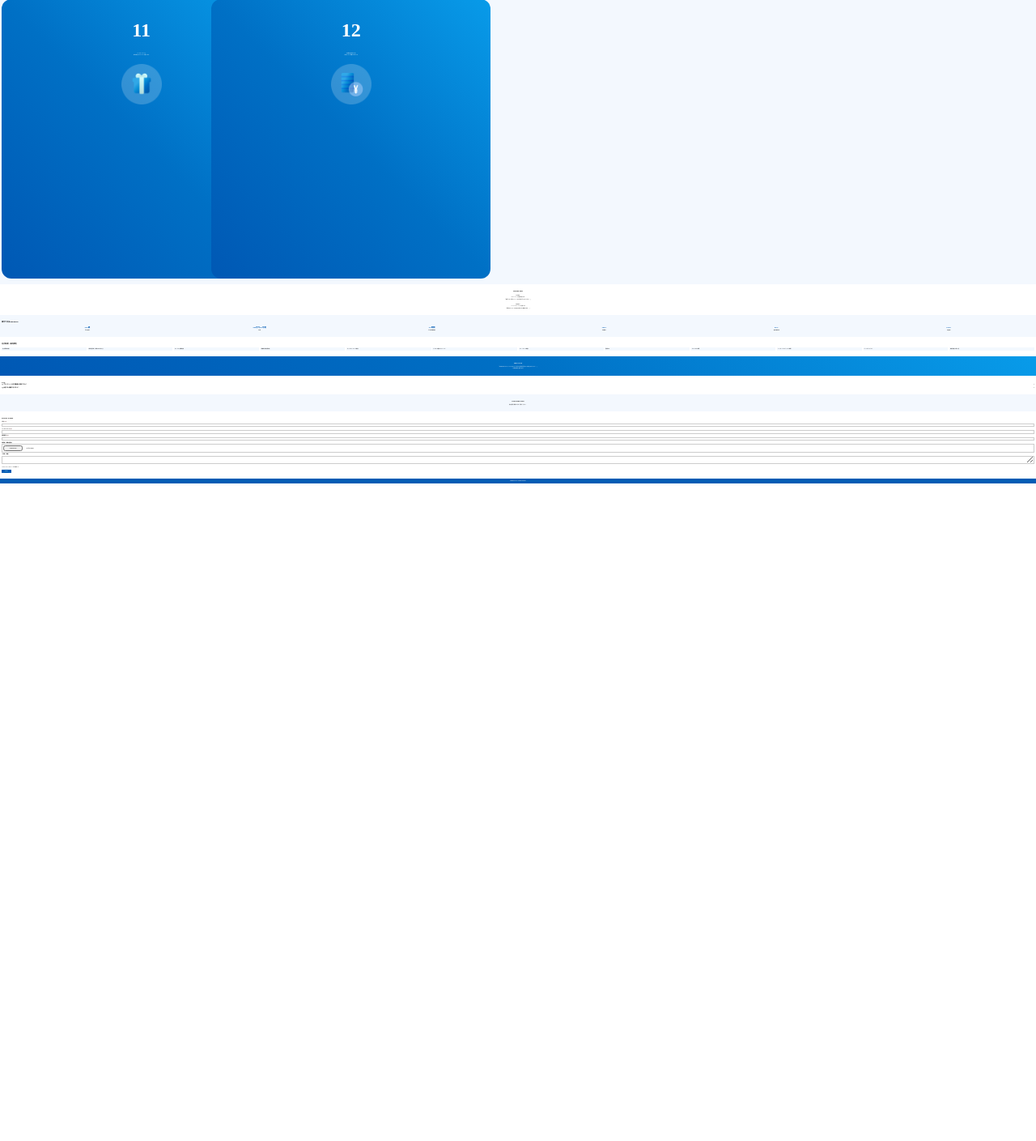
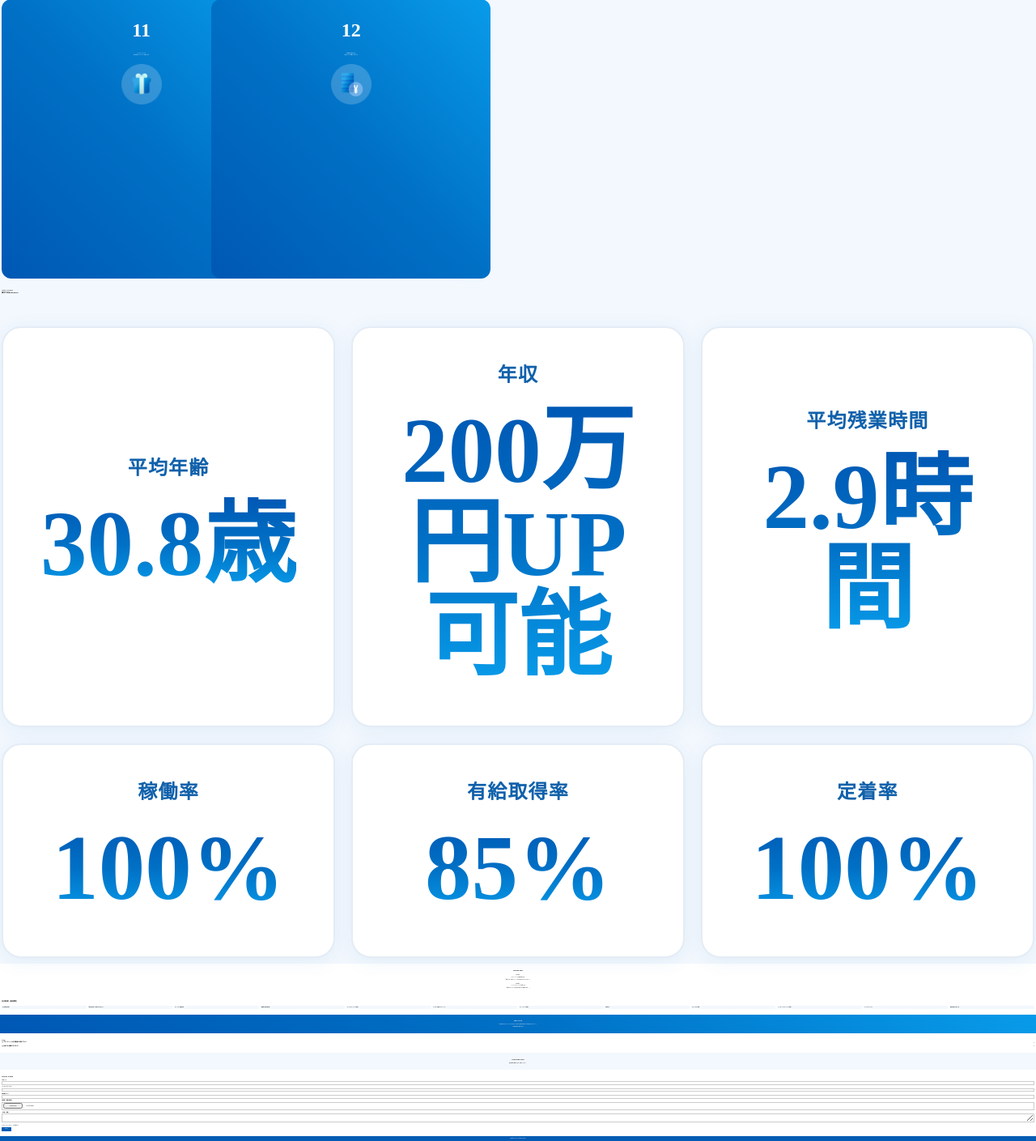
Before and after one commit to ryu-hp/lm_feedge, a PHP site: page / in a window 1280 px wide; the page is wider, and only the part inside the window is pictured. Shown: the part 3743-5152 px from the top of that part at 81% size. Before the commit the page ends 4340 px from the top of that part, so only its background shows below. Run offline with PHP 8.4, Linux system fonts and the light colour scheme.

Commit message:
Refactor code structure for improved readability and maintainability

```diff
--- a/css/style.css
+++ b/css/style.css
@@ -389,24 +389,69 @@ select::-ms-expand {
   background-color: #F3F8FE;
 }
 
-.numbers {
+.numbers__grid {
   display: grid;
-  grid-template-columns: repeat(auto-fit, minmax(7.5rem, 1fr));
-  gap: 1.25rem;
+  grid-template-columns: repeat(3, 1fr);
+  gap: 20px;
+  margin-top: 40px;
   text-align: center;
-  margin-top: 2.5rem;
+}
+@media (max-width: 768px) {
+  .numbers__grid {
+    grid-template-columns: repeat(2, 1fr);
+  }
+}
+@media (max-width: 480px) {
+  .numbers__grid {
+    grid-template-columns: 1fr;
+  }
 }
 
-.numbers__value {
-  font-size: clamp(1.5rem, 1.5rem + 0.0043113772 * (100vw - 375px), 1.725rem);
+.numbers__item {
+  background: #fff;
+  border-radius: 24px;
+  padding: 40px 20px;
+  display: -webkit-box;
+  display: -ms-flexbox;
+  display: flex;
+  -webkit-box-orient: vertical;
+  -webkit-box-direction: normal;
+      -ms-flex-direction: column;
+          flex-direction: column;
+  -webkit-box-align: center;
+      -ms-flex-align: center;
+          align-items: center;
+  -webkit-box-pack: center;
+      -ms-flex-pack: center;
+          justify-content: center;
+  -webkit-box-shadow: 0 4px 24px rgba(16, 97, 171, 0.08);
+          box-shadow: 0 4px 24px rgba(16, 97, 171, 0.08);
+  border: 2px solid #e4ecf5;
+}
+.numbers__item .numbers__label {
+  font-size: 24px;
+  font-weight: bold;
+  color: #1061AB;
+  margin-bottom: 18px;
+  letter-spacing: 0.05em;
+}
+.numbers__item .numbers__value {
+  font-size: 115px;
+  font-weight: bold;
+  line-height: 1;
+  background: -webkit-gradient(linear, left top, left bottom, from(#0058B4), color-stop(50%, #0070C5), to(#089BE9));
+  background: linear-gradient(180deg, #0058B4 0%, #0070C5 50%, #089BE9 100%);
+  -webkit-background-clip: text;
+  -webkit-text-fill-color: transparent;
+  background-clip: text;
+  text-fill-color: transparent;
+  margin-bottom: 12px;
+}
+.numbers__item .numbers__desc {
+  font-size: 32px;
+  color: #1061AB;
   font-weight: 700;
-  color: #025CB4;
-}
-
-.numbers__label {
-  display: block;
-  margin-top: 0.25rem;
-  font-size: clamp(0.875rem, 0.875rem + 0.0025149701 * (100vw - 375px), 1.00625rem);
+  margin-top: 0;
 }
 
 .section--culture {
--- a/index.html
+++ b/index.html
@@ -238,6 +238,42 @@
             </div>
           </div>
         </div>
+      </div>
+    </div>
+  </section>
+
+  <section class="section section--numbers" id="numbers">
+    <div class="section__inner container">
+      <div class="section__title-group">
+        <p class="section__title-sub">company by the numbers</p>
+        <h2 class="section__title">数字で見るFREEDGE</h2>
+      </div>
+      <div class="numbers__grid">
+        <div class="numbers__item">
+          <p class="numbers__label">平均年齢</p>
+          <p class="numbers__value"><span>30.8</span>歳</p>
+        </div>
+        <div class="numbers__item">
+          <p class="numbers__label">年収</p>
+          <p class="numbers__value"><span>200</span>万円UP可能</p>
+        </div>
+        <div class="numbers__item">
+          <p class="numbers__label">平均残業時間</p>
+          <p class="numbers__value"><span>2.9</span>時間</p>
+        </div>
+        <div class="numbers__item">
+          <p class="numbers__label">稼働率</p>
+          <p class="numbers__value"><span>100</span>%</p>
+        </div>
+        <div class="numbers__item">
+          <p class="numbers__label">有給取得率</p>
+          <p class="numbers__value"><span>85</span>%</p>
+        </div>
+        <div class="numbers__item">
+          <p class="numbers__label">定着率</p>
+          <p class="numbers__value"><span>100</span>%</p>
+        </div>
+      </div>
     </div>
   </section>
 
@@ -253,20 +289,6 @@
         <p class="interview__name">K.Kさん</p>
         <p class="interview__experience">インフラエンジニア経験 7年</p>
         <p class="interview__comment">「案件もキャリアも自分で選べる実感がある。」</p>
-      </div>
-    </div>
-  </section>
-
-  <section class="section section--numbers" id="numbers">
-    <div class="section__inner container">
-      <h2 class="section__title">数字で見るFREEDGE</h2>
-      <div class="numbers">
-        <div class="numbers__item"><span class="numbers__value">30.8歳</span><span class="numbers__label">平均年齢</span></div>
-        <div class="numbers__item"><span class="numbers__value">200万円UP可能</span><span class="numbers__label">年収</span></div>
-        <div class="numbers__item"><span class="numbers__value">2.9時間</span><span class="numbers__label">平均残業時間</span></div>
-        <div class="numbers__item"><span class="numbers__value">100%</span><span class="numbers__label">稼働率</span></div>
-        <div class="numbers__item"><span class="numbers__value">85%</span><span class="numbers__label">有給取得率</span></div>
-        <div class="numbers__item"><span class="numbers__value">100%</span><span class="numbers__label">定着率</span></div>
       </div>
     </div>
   </section>
--- a/scss/page/_numbers.scss
+++ b/scss/page/_numbers.scss
@@ -5,22 +5,56 @@
   background-color: $color-bg_gray;
 }
 
-.numbers {
+.numbers__grid {
   display: grid;
-  grid-template-columns: repeat(auto-fit, minmax(rem(120), 1fr));
-  gap: rem(20);
+  grid-template-columns: repeat(3, 1fr);
+  gap: 20px;
+  margin-top: 40px;
   text-align: center;
-  margin-top: rem(40);
+
+  @media (max-width: 768px) {
+    grid-template-columns: repeat(2, 1fr);
+  }
+  @media (max-width: 480px) {
+    grid-template-columns: 1fr;
+  }
 }
 
-.numbers__value {
-  font-size: clp(24);
-  font-weight: $bold;
-  color: $color-theme;
+.numbers__item {
+  background: #fff;
+  border-radius: 24px;
+  padding: 40px 20px;
+  display: flex;
+  flex-direction: column;
+  align-items: center;
+  justify-content: center;
+  box-shadow: 0 4px 24px rgba(16, 97, 171, 0.08);
+  border: 2px solid #e4ecf5;
+
+  .numbers__label {
+    font-size: 24px;
+    font-weight: bold;
+    color: #1061AB;
+    margin-bottom: 18px;
+    letter-spacing: 0.05em;
+  }
+
+  .numbers__value {
+    font-size: 115px;
+    font-weight: bold;
+    line-height: 1;
+    background: linear-gradient(180deg, #0058B4 0%, #0070C5 50%, #089BE9 100%);
+    -webkit-background-clip: text;
+    -webkit-text-fill-color: transparent;
+    background-clip: text;
+    text-fill-color: transparent;
+    margin-bottom: 12px;
+  }
+
+  .numbers__desc {
+    font-size: 32px;
+    color: #1061AB;
+    font-weight: 700;
+    margin-top: 0;
+  }
 }
-
-.numbers__label {
-  display: block;
-  margin-top: rem(4);
-  font-size: clp(14);
-}
```
Also changed, not shown: number.png (added).
